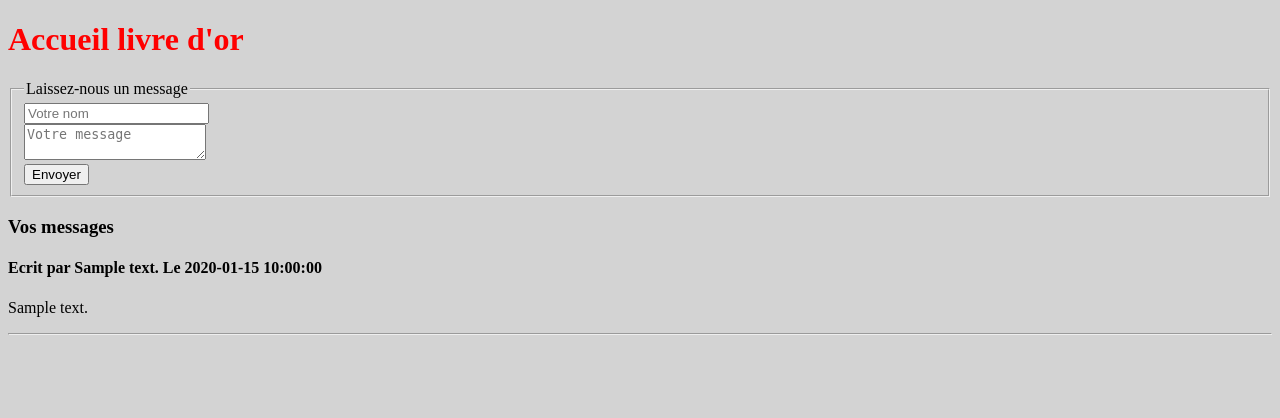
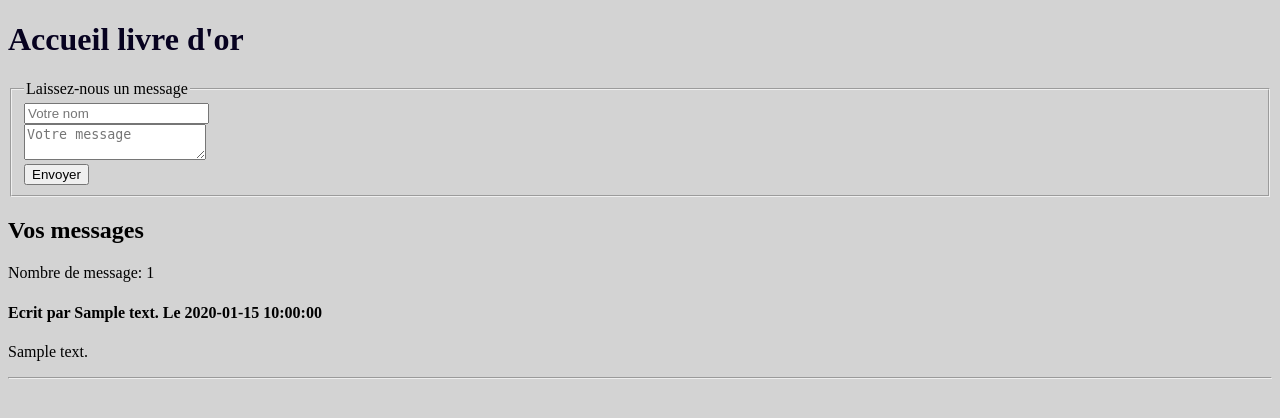
Before and after one commit to mikhawa/AD2021, a PHP site: page / in a window 1280 px wide. Shown: the top 418 px of the page. Run offline with PHP 8.4, Linux system fonts and the light colour scheme; tables that the repository leaves empty hold one stand-in row (values such as "Sample post").

Commit message:
NB message

```diff
--- a/livredorv2/config.php
+++ b/livredorv2/config.php
@@ -5,6 +5,6 @@ Constantes (variables qui ne changent pas) pour se connecter à la DB
 define("DB_HOST","localhost");
 define("DB_USER","root");
 define("DB_PWD","");
-define("DB_NAME","livredorv2");
+define("DB_NAME","livredorv2"); // DB V2 qui doit être installée
 define("DB_PORT","3306");
 define("DB_CHARSET","utf8");
--- a/livredorv2/css/style.css
+++ b/livredorv2/css/style.css
@@ -1,5 +1,10 @@
 /* Ajouter un style au titre principal (balise H1) */
 h1 {
+    color: rgb(7, 2, 32);
+}
+
+/* Ajouter un style au titre principal (balise H3 pour les erreurs) */
+h3 {
     color: red;
 }
 
--- a/livredorv2/index.php
+++ b/livredorv2/index.php
@@ -51,6 +51,10 @@ $recupDatas = mysqli_query($db, "SELECT * FROM themessages ORDER BY themessagesd
 
 // on transforme le résultat en tableau associatif
 $datas = mysqli_fetch_all($recupDatas, MYSQLI_ASSOC);
+
+// on récupère le nombre de messages
+$nbMessages = mysqli_num_rows($recupDatas);
+
 ?>
 <!DOCTYPE html>
 <html lang="en">
@@ -81,13 +85,17 @@ $datas = mysqli_fetch_all($recupDatas, MYSQLI_ASSOC);
                 <textarea name="themessagestext" id="themessagestext" placeholder="Votre message" minlength="3" maxlength="550"  required ></textarea>
             </div>
             <div>
+                <?php if(isset($erreur)) echo "<h3>Votre contenu n'est pas accepté!</h3>" ; ?>
+            </div>
+            <div>
                 <button type="submit" name="commit">Envoyer</button>
             </div>
 
         </fieldset>
 
     </form>
-    <h3>Vos messages</h3>
+    <h2>Vos messages</h2>
+    <p>Nombre de message: <?=$nbMessages?></p>
     <?php
     foreach ($datas as $item) {
         echo "<h4>Ecrit par {$item['themessagesname']} Le {$item['themessagesdate']}</h4>";
```
